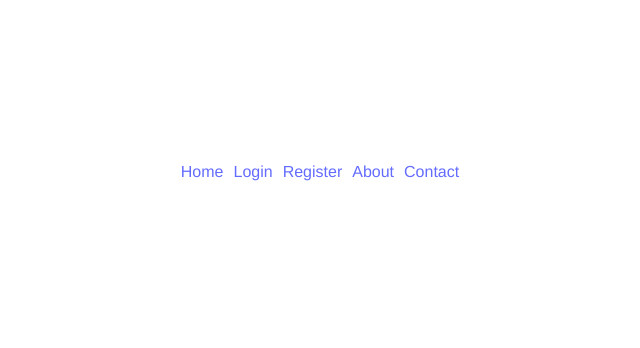
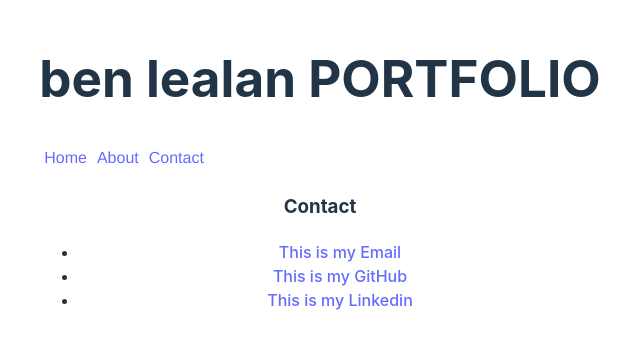
Before and after one commit to BLealan/react-portfolio-b-lealan, a React (Vite) app: page / in a window 1280 px wide. Shown: the part 228-576 px from the top of the page, without its empty margins (320-960 px from the left). Built offline with nearby package versions, Linux system fonts and the light colour scheme.

Commit message:
added basic header and footer

```diff
--- a/src/App.jsx
+++ b/src/App.jsx
@@ -1,14 +1,19 @@
 import { useState } from 'react';
 import './App.css';
 // Import components
+import Header from './components/Header';
 import Navigation from './components/Navigation';
+import Footer from './components/Footer';
 
 // Display components via props on page
 function App() {
   return (
     <div>
+      <Header />
       <Navigation />
+      <Footer />
     </div>
   );
 }
+
 export default App
--- a/src/components/Footer.jsx
+++ b/src/components/Footer.jsx
@@ -0,0 +1,13 @@
+export default function Footer(){
+
+    return (
+        <section id="contact">
+        <h3 class="titles">Contact</h3>
+            <ul>
+                <li><a href="mailto:ben_lealan@hotmail.com">This is my Email</a></li>
+                <li><a href="https://github.com/BLealan">This is my GitHub</a></li>
+                <li><a href="https://www.linkedin.com/in/ben-lealan-5a432aa0/">This is my Linkedin</a></li>
+            </ul>
+    </section>
+    )
+}
--- a/src/components/Header.jsx
+++ b/src/components/Header.jsx
@@ -0,0 +1,8 @@
+export default function Header(){
+
+    return (
+        <header>
+                <h1> ben lealan PORTFOLIO</h1>
+            </header>
+    );
+}
--- a/src/components/Navigation.jsx
+++ b/src/components/Navigation.jsx
@@ -16,12 +16,6 @@ export default function Navigation() {
             <a href="#">Home</a>
           </div>
           <div style={linkStyle}>
-            <a href="#">Login</a>
-          </div>
-          <div style={linkStyle}>
-            <a href="#">Register</a>
-          </div>
-          <div style={linkStyle}>
             <a href="#">About</a>
           </div>
           <div style={linkStyle}>
```
